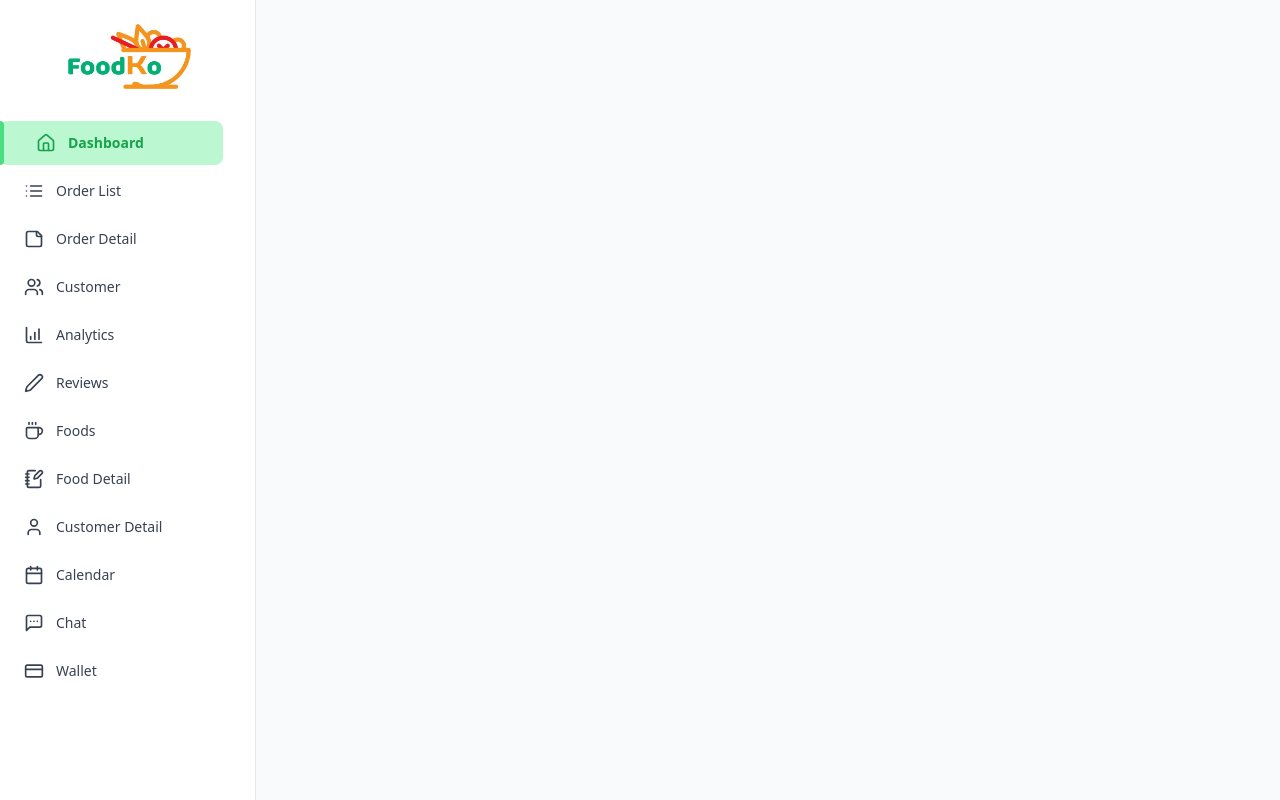
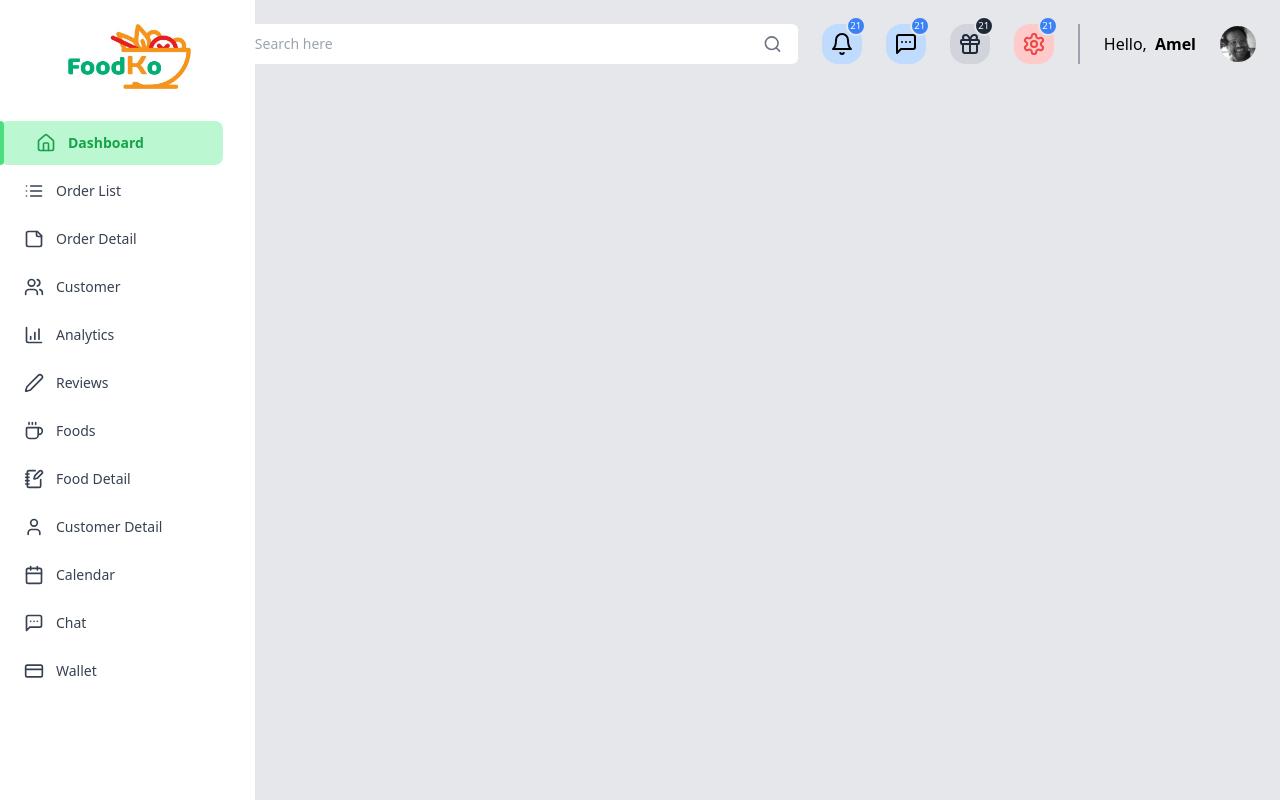
Before and after one commit to Amel294/Restaurant-Management, a React (Vite) app in the folder client/: page / in a window 1280 px wide. Built offline with nearby package versions, Linux system fonts and the light colour scheme.

Commit message:
feat(client): add TopBar with avatar and integrate into App layout with Sidebar

```diff
--- a/client/src/App.tsx
+++ b/client/src/App.tsx
@@ -1,13 +1,20 @@
 // Path: client\src\App.tsx
 
-import Sidebar from "./components/Sidebar/Sidebar"
+import Sidebar from "./components/Sidebar/Sidebar";
+import TopBar from "./components/TopBar.tsx/TopBar";
 
 function App() {
   return (
-    <div className="min-h-screen bg-gray-50">
-      <Sidebar/>
+    <div className="min-h-screen overflow-x-hidden max-w-full bg-gray-200 grid grid-cols-7 ">
+      <div className="col-span-1  border-gray-200">
+        <Sidebar />
+      </div>
+      <div className="col-span-6 px-10 pt-6">
+        <TopBar />
+      </div>
 
     </div>
-  )
+  );
 }
-export default App
+
+export default App;
--- /dev/null
+++ b/client/src/components/TopBar.tsx/TopBar.tsx
@@ -0,0 +1,62 @@
+// Path: client\src\components\TopBar.tsx\TopBar.tsx
+
+import { Bell, Gift, MessageSquareMore, SearchIcon, Settings } from 'lucide-react';
+import avatar from '../../assets/Avatar.jpeg';
+
+const TopBar = () => {
+    return (
+        <header className="w-full   flex flex-col lg:flex-row pr-5">
+            {}
+            <div className="w-full  bg-white rounded-md px-4 py-2 flex items-center focus-within:outline-none focus-within:ring-1 focus-within:ring-inset focus-within:ring-blue-500 transition-all ease-in-out duration-100 mb-4 lg:mb-0">
+                <input
+                    type="text"
+                    className="w-full ml-2 pl-2 text-sm text-gray-700 bg-transparent focus:outline-none"
+                    placeholder="Search here"
+                />
+                <SearchIcon className="h-5 w-5 text-gray-500" />
+            </div>
+
+            {}
+            <div className="flex gap-6 ps-6 mb-4 lg:mb-0">
+                <div className="relative w-fit h-fit bg-blue-200 rounded-2xl p-2 flex items-center justify-center cursor-pointer">
+                    <Bell />
+                    <div className="absolute -top-2 -right-1 w-5 h-5 bg-blue-500 border-2 rounded-full text-white text-xxs flex items-center justify-center">
+                        21
+                    </div>
+                </div>
+                <div className="relative w-fit h-fit bg-blue-200 rounded-2xl p-2 flex items-center justify-center cursor-pointer">
+                    <MessageSquareMore />
+                    <div className="absolute -top-2 -right-1 w-5 h-5 bg-blue-500 border-2 rounded-full text-white text-xxs flex items-center justify-center">
+                        21
+                    </div>
+                </div>
+                <div className="relative w-fit h-fit bg-gray-300 rounded-2xl p-2 flex items-center justify-center cursor-pointer">
+                    <Gift className="text-gray-800" />
+                    <div className="absolute -top-2 -right-1 w-5 h-5 bg-gray-800 border-2 rounded-full text-white text-xxs flex items-center justify-center">
+                        21
+                    </div>
+                </div>
+                <div className="relative w-fit h-fit bg-red-200 rounded-2xl p-2 flex items-center justify-center cursor-pointer">
+                    <Settings className="text-red-500" />
+                    <div className="absolute -top-2 -right-1 w-5 h-5 bg-blue-500 border-2 rounded-full text-white text-xxs flex items-center justify-center">
+                        21
+                    </div>
+                </div>
+            </div>
+
+            {}
+            <div className="h-6/6 border-[0.1px] border-gray-400 mx-6  "></div>
+
+            {}
+            <div className="w-full flex items-center justify-between lg:w-auto gap-6 " >
+                <div className="flex items-center space-x-2">
+                    <span className="flex">Hello,</span>
+                    <span className="font-semibold">Amel</span>
+                </div>
+                <img src={avatar} className="w-9 h-9 rounded-full" alt="Avatar" />
+            </div>
+        </header>
+    );
+};
+
+export default TopBar;
```
Also changed, not shown: client/src/assets/avatar.jpeg (added).
